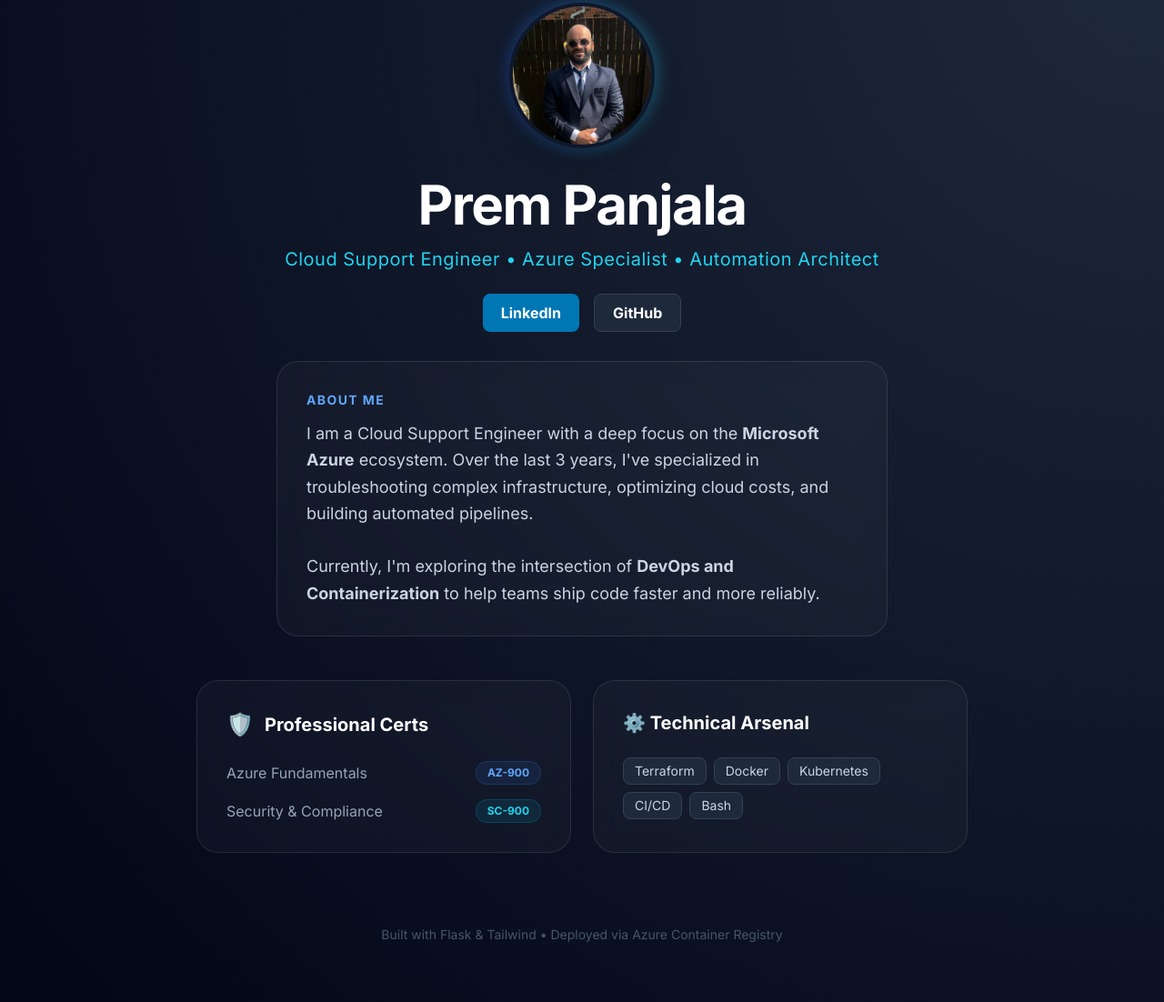
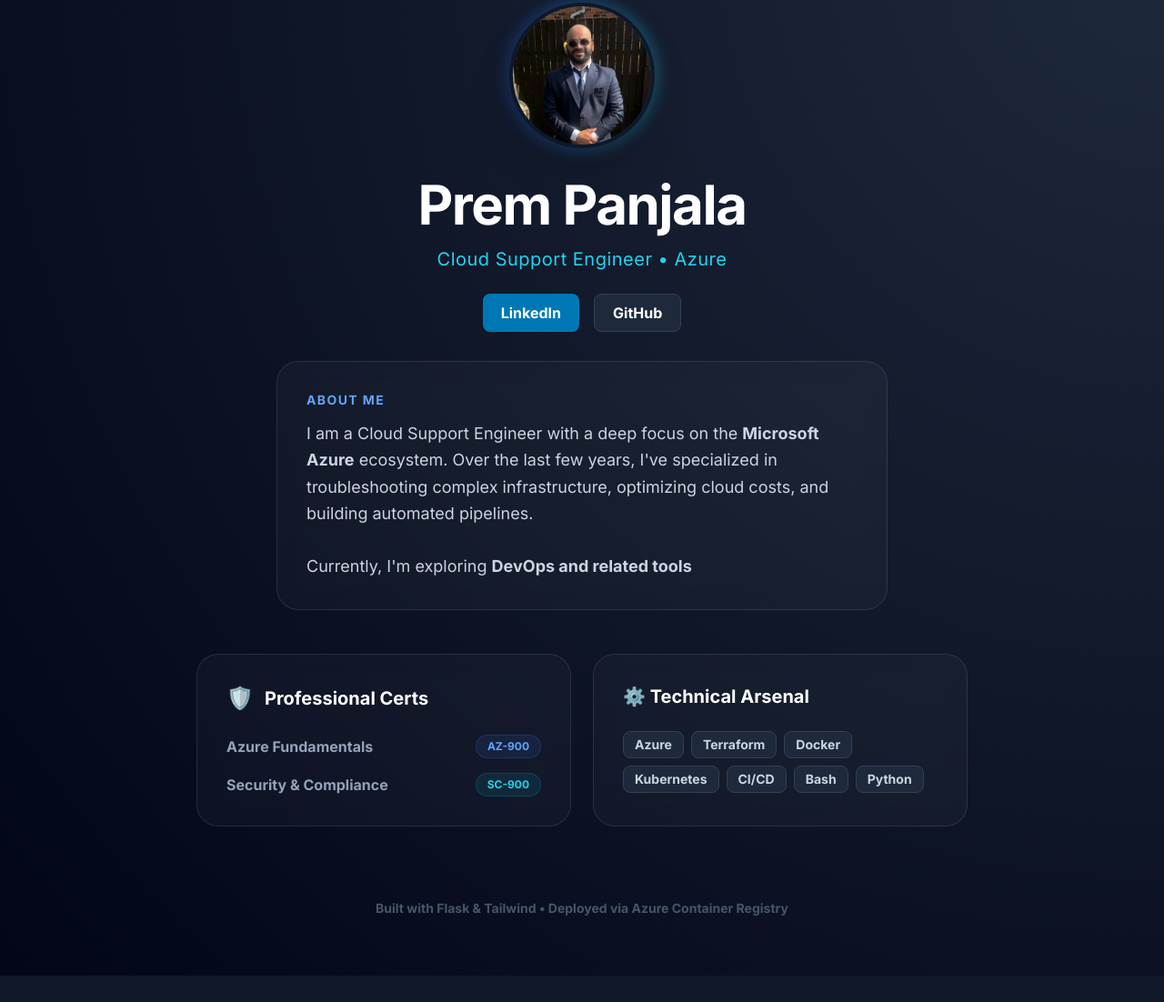
Before and after one commit to PremKPG/portfolio, a Flask app: page / in a window 1280 px wide. Shown: the part 61-1163 px from the top of the page at 91% size. After the commit the page ends 1134 px from the top, so only its background shows below. Run offline with Flask 3, Linux system fonts and the light colour scheme; some libraries are stand-ins or nearby versions.

Commit message:
Personal info change

```diff
--- a/templates/index.html
+++ b/templates/index.html
@@ -32,7 +32,7 @@
                     Prem Panjala
                 </h1>
                 <p class="text-xl text-cyan-400 font-medium tracking-wide">
-                    Cloud Support Engineer • Azure Specialist • Automation Architect
+                    Cloud Support Engineer • Azure
                 </p>
 
                 <div class="flex justify-center gap-4 pt-2">
@@ -48,9 +48,9 @@
             <section class="max-w-2xl mx-auto glass p-8 rounded-3xl text-left mt-10">
                 <h3 class="text-blue-400 font-bold uppercase tracking-widest text-sm mb-3">About Me</h3>
                 <p class="text-slate-300 leading-relaxed text-lg">
-                    I am a Cloud Support Engineer with a deep focus on the <strong>Microsoft Azure</strong> ecosystem. Over the last 3 years, I've specialized in troubleshooting complex infrastructure, optimizing cloud costs, and building automated pipelines.
+                    I am a Cloud Support Engineer with a deep focus on the <strong>Microsoft Azure</strong> ecosystem. Over the last few years, I've specialized in troubleshooting complex infrastructure, optimizing cloud costs, and building automated pipelines.
                     <br><br>
-                    Currently, I'm exploring the intersection of <strong>DevOps and Containerization</strong> to help teams ship code faster and more reliably.
+                    Currently, I'm exploring <strong>DevOps and related tools
                 </p>
             </section>
         </header>
@@ -75,11 +75,13 @@
             <div class="glass p-8 rounded-3xl">
                 <h2 class="text-xl font-bold text-white mb-6">⚙️ Technical Arsenal</h2>
                 <div class="flex flex-wrap gap-2">
+                    <span class="bg-slate-800 text-slate-300 px-3 py-1 rounded-lg text-sm border border-slate-700">Azure</span>
                     <span class="bg-slate-800 text-slate-300 px-3 py-1 rounded-lg text-sm border border-slate-700">Terraform</span>
                     <span class="bg-slate-800 text-slate-300 px-3 py-1 rounded-lg text-sm border border-slate-700">Docker</span>
                     <span class="bg-slate-800 text-slate-300 px-3 py-1 rounded-lg text-sm border border-slate-700">Kubernetes</span>
                     <span class="bg-slate-800 text-slate-300 px-3 py-1 rounded-lg text-sm border border-slate-700">CI/CD</span>
                     <span class="bg-slate-800 text-slate-300 px-3 py-1 rounded-lg text-sm border border-slate-700">Bash</span>
+                    <span class="bg-slate-800 text-slate-300 px-3 py-1 rounded-lg text-sm border border-slate-700">Python</span>
                 </div>
             </div>
         </main>
```
